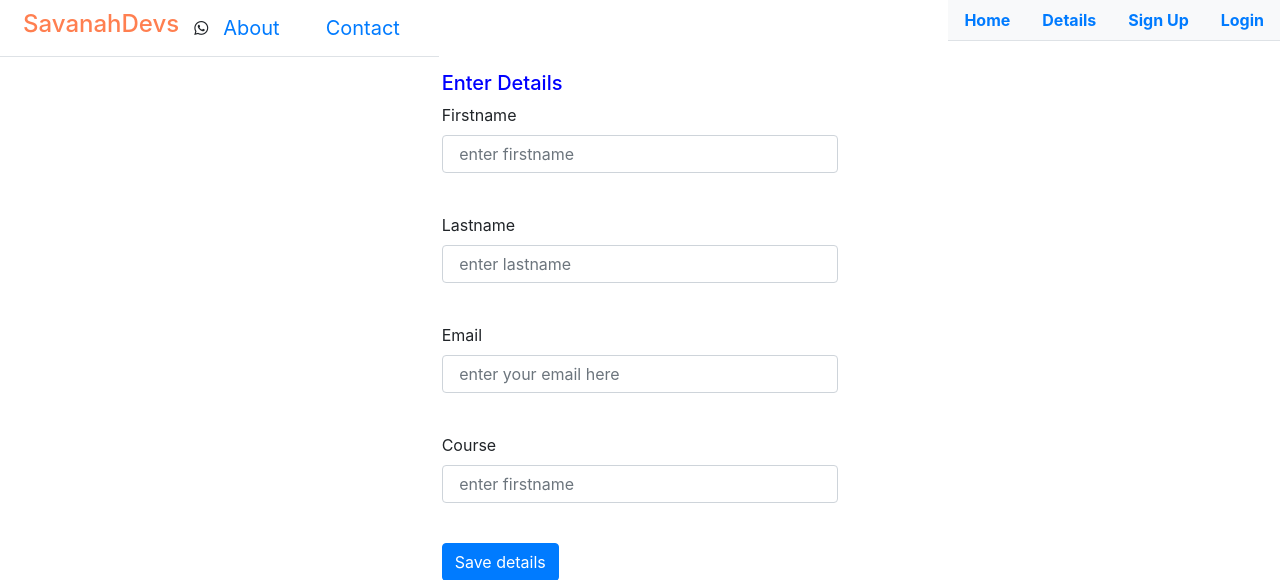
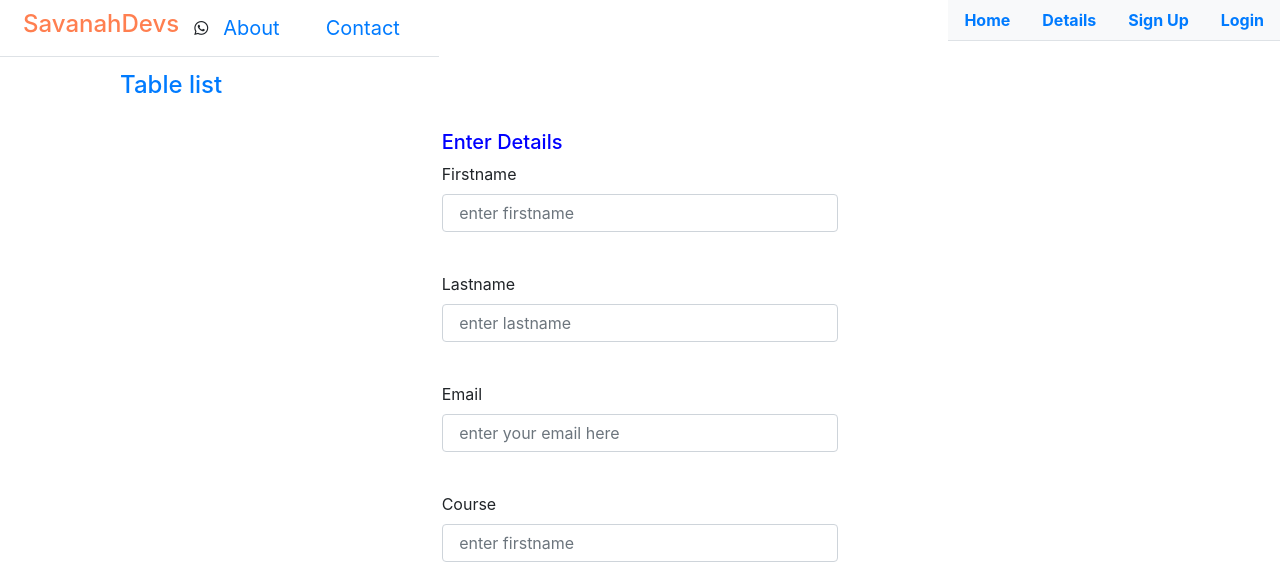
Before and after one commit to Ogola22/Formvalidations, a PHP site: page / in a window 1280 px wide. Shown: the top 580 px of the page. Run offline with PHP 8.4, Linux system fonts and the light colour scheme; some libraries are stand-ins or nearby versions.

Commit message:
created links

```diff
--- a/index.php
+++ b/index.php
@@ -89,6 +89,7 @@ if(isset($_POST['submit'])){
 }
 ?>
 <body>
+    <a href="students.php"><h4 style="text-decoration: none; margin-top: 30px; padding-left: 120px;">Table list</h4></a>
     <div class="col-md-4 offset-md-4 flex-fill">
         <h5 style="color: blue; margin-top: 30px; ">Enter Details</h5>
       <form action="index.php" method="POST">
--- a/students.php
+++ b/students.php
@@ -16,6 +16,7 @@ include('header.php');
 
     <div class="container">
         <h1 class="headings">All Students Details</h1>
+        <a href="index.php"><h4 style="text-decoration: none;">Add Student</h4></a>
         <table class="table table-hover table-bordered table sm" style="background-color: rgb(227, 242, 253, 0.7);">
             <tr>
                 <th>Firstname</th>
```
